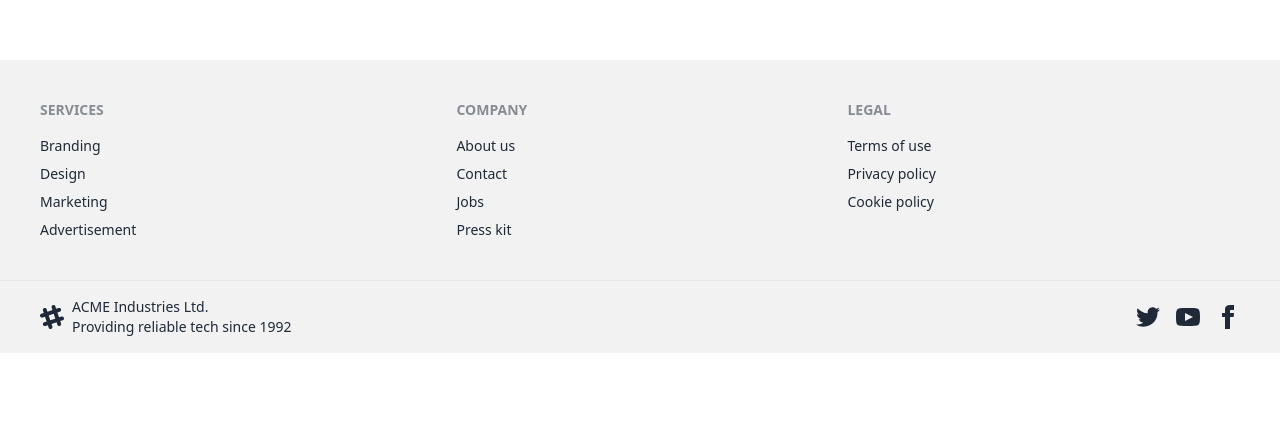
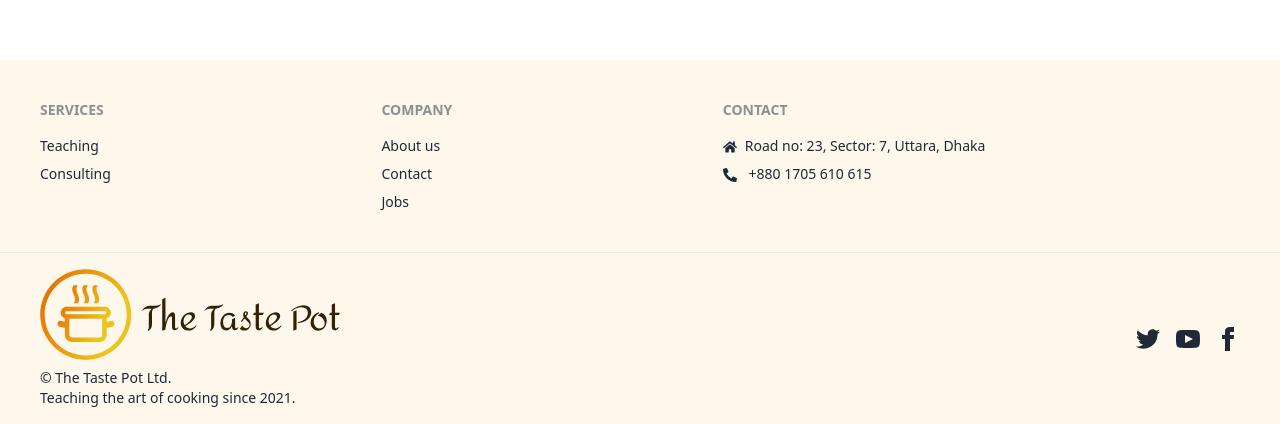
Before and after one commit to the-nazzmul/the-taste-pot-client, a React (Vite) app: page / in a window 1280 px wide. Shown: the part 817-1241 px from the top of the page. Before the commit the page ends 1170 px from the top, so only its background shows below. Built offline with nearby package versions, Linux system fonts and the light colour scheme.

Commit message:
footer done

```diff
--- a/package.json
+++ b/package.json
@@ -15,6 +15,7 @@
     "match-sorter": "^6.3.1",
     "react": "^18.2.0",
     "react-dom": "^18.2.0",
+    "react-icons": "^4.9.0",
     "react-router-dom": "^6.11.2",
     "sort-by": "^1.2.0"
   },
--- a/src/Components/Footer.jsx
+++ b/src/Components/Footer.jsx
@@ -1,34 +1,32 @@
-
+import logo from './../assets/logo.svg'
+import { FaHome, FaPhoneAlt } from "react-icons/fa";
 
 const Footer = () => {
     return (
         <div>
-            <footer className="footer p-10 bg-base-200 text-base-content">
+            <footer className="footer p-10 bg-[#FDF7EC] text-base-content">
                 <div>
                     <span className="footer-title">Services</span>
-                    <a className="link link-hover">Branding</a>
-                    <a className="link link-hover">Design</a>
-                    <a className="link link-hover">Marketing</a>
-                    <a className="link link-hover">Advertisement</a>
+                    <a className="link link-hover">Teaching</a>
+                    <a className="link link-hover">Consulting</a>
                 </div>
                 <div>
                     <span className="footer-title">Company</span>
                     <a className="link link-hover">About us</a>
                     <a className="link link-hover">Contact</a>
                     <a className="link link-hover">Jobs</a>
-                    <a className="link link-hover">Press kit</a>
+
                 </div>
                 <div>
-                    <span className="footer-title">Legal</span>
-                    <a className="link link-hover">Terms of use</a>
-                    <a className="link link-hover">Privacy policy</a>
-                    <a className="link link-hover">Cookie policy</a>
+                    <span className="footer-title">Contact</span>
+                    <a className="link link-hover"><FaHome className='inline mr-2'></FaHome>Road no: 23, Sector: 7, Uttara, Dhaka</a>
+                    <a className="link link-hover"><FaPhoneAlt className='inline mr-2'></FaPhoneAlt> +880 1705 610 615</a>
                 </div>
             </footer>
-            <footer className="footer px-10 py-4 border-t bg-base-200 text-base-content border-base-300">
-                <div className="items-center grid-flow-col">
-                    <svg width="24" height="24" viewBox="0 0 24 24" xmlns="http://www.w3.org/2000/svg" fillRule="evenodd" clip-rule="evenodd" className="fill-current"><path d="M22.672 15.226l-2.432.811.841 2.515c.33 1.019-.209 2.127-1.23 2.456-1.15.325-2.148-.321-2.463-1.226l-.84-2.518-5.013 1.677.84 2.517c.391 1.203-.434 2.542-1.831 2.542-.88 0-1.601-.564-1.86-1.314l-.842-2.516-2.431.809c-1.135.328-2.145-.317-2.463-1.229-.329-1.018.211-2.127 1.231-2.456l2.432-.809-1.621-4.823-2.432.808c-1.355.384-2.558-.59-2.558-1.839 0-.817.509-1.582 1.327-1.846l2.433-.809-.842-2.515c-.33-1.02.211-2.129 1.232-2.458 1.02-.329 2.13.209 2.461 1.229l.842 2.515 5.011-1.677-.839-2.517c-.403-1.238.484-2.553 1.843-2.553.819 0 1.585.509 1.85 1.326l.841 2.517 2.431-.81c1.02-.33 2.131.211 2.461 1.229.332 1.018-.21 2.126-1.23 2.456l-2.433.809 1.622 4.823 2.433-.809c1.242-.401 2.557.484 2.557 1.838 0 .819-.51 1.583-1.328 1.847m-8.992-6.428l-5.01 1.675 1.619 4.828 5.011-1.674-1.62-4.829z"></path></svg>
-                    <p>ACME Industries Ltd. <br />Providing reliable tech since 1992</p>
+            <footer className="footer px-10 py-4 border-t bg-[#FDF7EC] text-base-content border-base-300">
+                <div className="items-center">
+                    <img src={logo} className='w-full' alt="" />
+                    <p>© The Taste Pot Ltd. <br />Teaching the art of cooking since 2021.</p>
                 </div>
                 <div className="md:place-self-center md:justify-self-end">
                     <div className="grid grid-flow-col gap-4">
--- a/tailwind.config.js
+++ b/tailwind.config.js
@@ -9,7 +9,7 @@ export default {
     extend: {},
   },
   daisyui: {
-    themes: false,
+    themes: ["light"],
   },
   plugins: [require("daisyui")],
 }
```
Also changed, not shown: 1 other file (tests, documents, lock files or other folders).
